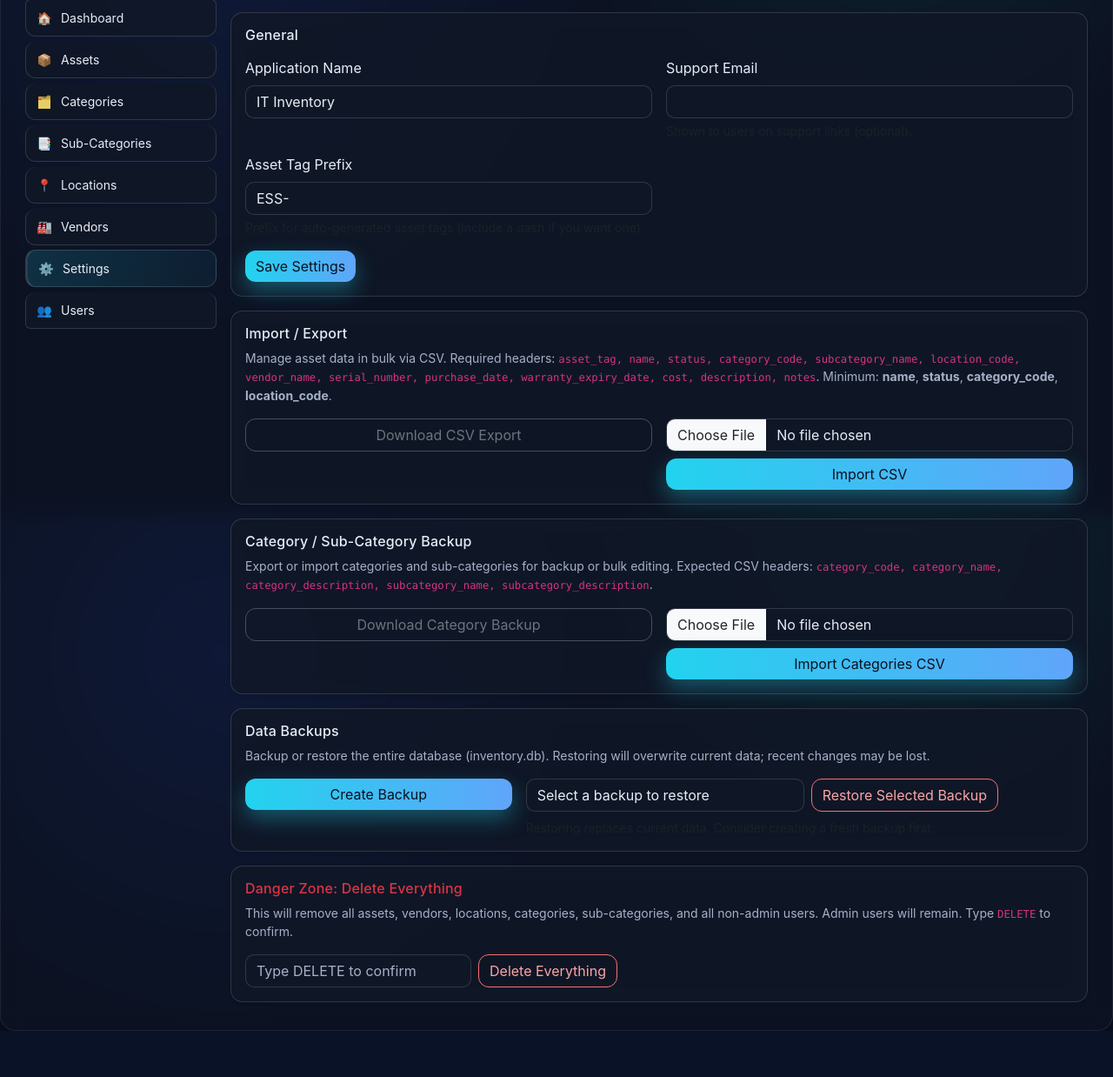
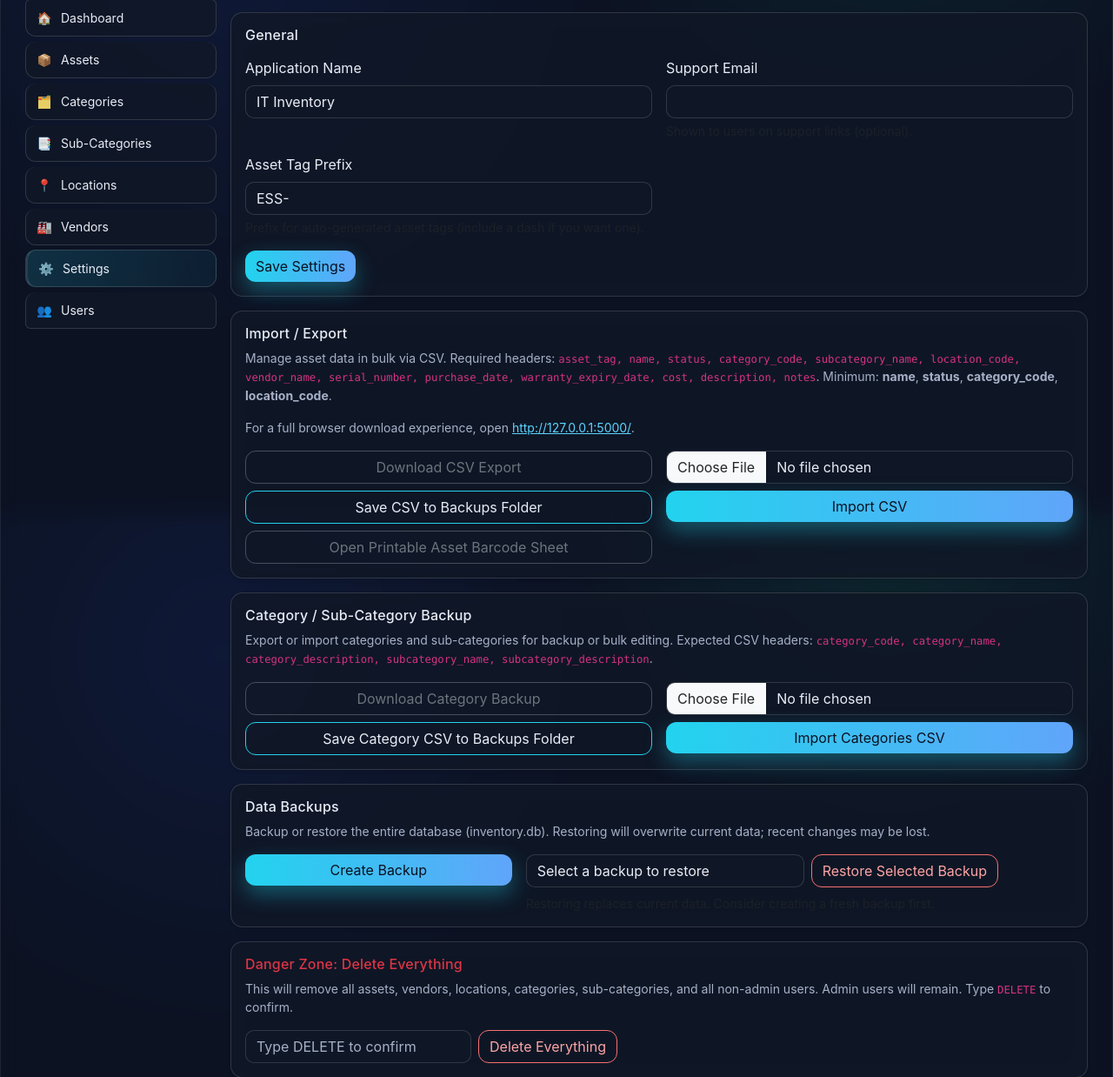
Before and after one commit to ItsCryp7iC/inventory-management-app, a Flask app: page /settings/ in a window 1280 px wide. Shown: the part 209-1447 px from the top of the page at 87% size. Before the commit the page ends 1394 px from the top, so only its background shows below. Run offline with Flask 3, Linux system fonts and the light colour scheme; a user stored in the database is signed in; some libraries are stand-ins or nearby versions.

Commit message:
Added printable barcode labels—per-asset label page and an A4 sheet of compact CODE128 tags via Settings. Included new 'Open Printable Asset Barcode Sheet' action and ensured model-safe rendering for barcodes

```diff
--- a/app/assets/routes.py
+++ b/app/assets/routes.py
@@ -794,6 +794,13 @@
     return render_template("assets/move.html", asset=asset, locations=locations)
 
 
+@bp.route("/<int:asset_id>/label")
+@login_required
+def asset_label(asset_id):
+    asset = Asset.query.get_or_404(asset_id)
+    return render_template("assets/label.html", asset=asset)
+
+
 @bp.route("/<int:asset_id>/delete", methods=["POST"])
 @admin_required
 def delete_asset(asset_id):
--- a/app/settings/routes.py
+++ b/app/settings/routes.py
@@ -12,6 +12,7 @@
 from app.auth.decorators import admin_required
 from app.extensions import db
 from app.models import Setting, Asset, AssetEvent, AssetTagSequence, Location, Category, SubCategory, Vendor, User
+from app.assets.routes import EXPORT_HEADERS
 
 
 def get_setting_value(key: str, default=None):
@@ -128,6 +129,14 @@
     return redirect(url_for("settings.general_settings"))
 
 
+@bp.route("/asset-labels")
+@login_required
+@admin_required
+def asset_labels_sheet():
+    assets = Asset.query.order_by(Asset.asset_tag.asc()).all()
+    return render_template("assets/labels_sheet.html", assets=assets)
+
+
 @bp.route("/backup", methods=["POST"])
 @login_required
 @admin_required
@@ -176,3 +185,92 @@
         flash(f"Restore failed: {exc}", "danger")
 
     return redirect(url_for("settings.general_settings"))
+
+
+@bp.route("/backup/assets-csv", methods=["POST"])
+@login_required
+@admin_required
+def backup_assets_csv_to_file():
+    data_dir = Path(os.environ.get("INVENTORY_DATA_DIR", Path.cwd() / "data"))
+    backup_dir = data_dir.parent / "Data Backups"
+    backup_dir.mkdir(parents=True, exist_ok=True)
+
+    # Get all assets
+    assets = Asset.query.all()
+    timestamp = datetime.now().strftime("%Y%m%d-%H%M%S")
+    dest = backup_dir / f"assets-export-{timestamp}.csv"
+
+    try:
+        import io, csv
+        output = io.StringIO()
+        writer = csv.writer(output)
+        writer.writerow(EXPORT_HEADERS)
+        for a in assets:
+            writer.writerow([
+                a.asset_tag or "",
+                a.name or "",
+                a.status or "",
+                a.category.code if a.category else "",
+                a.subcategory.name if a.subcategory else "",
+                a.location.code if a.location else "",
+                a.vendor.name if a.vendor else "",
+                a.serial_number or "",
+                a.purchase_date or "",
+                a.warranty_expiry_date or "",
+                a.cost or "",
+                (a.description or "").replace("\n", " ").strip(),
+                (a.notes or "").replace("\n", " ").strip(),
+            ])
+        with open(dest, "w", encoding="utf-8", newline="") as f:
+            f.write(output.getvalue())
+        flash(f"Assets CSV saved to backups: {dest.name}", "success")
+    except Exception as exc:
+        flash(f"Assets CSV backup failed: {exc}", "danger")
+
+    return redirect(url_for("settings.general_settings"))
+
+
+@bp.route("/backup/categories-csv", methods=["POST"])
+@login_required
+@admin_required
+def backup_categories_csv_to_file():
+    data_dir = Path(os.environ.get("INVENTORY_DATA_DIR", Path.cwd() / "data"))
+    backup_dir = data_dir.parent / "Data Backups"
+    backup_dir.mkdir(parents=True, exist_ok=True)
+
+    timestamp = datetime.now().strftime("%Y%m%d-%H%M%S")
+    dest = backup_dir / f"categories-export-{timestamp}.csv"
+
+    try:
+        import io, csv
+        output = io.StringIO()
+        writer = csv.writer(output)
+        writer.writerow(["category_code", "category_name", "category_description", "subcategory_name", "subcategory_description"])
+
+        categories = Category.query.order_by(Category.code.asc()).all()
+        for cat in categories:
+            if cat.subcategories:
+                for sc in cat.subcategories:
+                    writer.writerow([
+                        cat.code or "",
+                        cat.name or "",
+                        cat.description or "",
+                        sc.name or "",
+                        sc.description or "",
+                    ])
+            else:
+                writer.writerow([
+                    cat.code or "",
+                    cat.name or "",
+                    cat.description or "",
+                    "",
+                    "",
+                ])
+
+        with open(dest, "w", encoding="utf-8", newline="") as f:
+            f.write(output.getvalue())
+        flash(f"Categories CSV saved to backups: {dest.name}", "success")
+    except Exception as exc:
+        flash(f"Categories CSV backup failed: {exc}", "danger")
+
+    return redirect(url_for("settings.general_settings"))
--- a/app/templates/base.html
+++ b/app/templates/base.html
@@ -158,6 +158,35 @@
 <script>
     (function() {
         // No custom frame controls in native frame mode
+
+        // In pywebview, handle downloads via fetch+blob to bypass blocked native downloads
+        if (window.pywebview) {
+            document.querySelectorAll('a[data-download="true"]').forEach(function(a) {
+                a.addEventListener('click', async function (e) {
+                    e.preventDefault();
+                    try {
+                        const resp = await fetch(a.href, { credentials: "include" });
+                        if (!resp.ok) throw new Error("Download failed");
+                        const blob = await resp.blob();
+                        let filename = "export.csv";
+                        const cd = resp.headers.get("Content-Disposition");
+                        if (cd && cd.indexOf("filename=") !== -1) {
+                            filename = cd.split("filename=")[1].replace(/["']/g, "").trim();
+                        }
+                        const url = URL.createObjectURL(blob);
+                        const link = document.createElement("a");
+                        link.href = url;
+                        link.download = filename;
+                        document.body.appendChild(link);
+                        link.click();
+                        document.body.removeChild(link);
+                        URL.revokeObjectURL(url);
+                    } catch (err) {
+                        alert("Download failed: " + err.message);
+                    }
+                });
+            });
+        }
     })();
 </script>
 
--- a/app/templates/settings/index.html
+++ b/app/templates/settings/index.html
@@ -58,10 +58,21 @@
             Manage asset data in bulk via CSV. Required headers: <code>{{ export_headers|join(', ') }}</code>.
             Minimum: <strong>name</strong>, <strong>status</strong>, <strong>category_code</strong>, <strong>location_code</strong>.
         </p>
+        <p class="text-muted small mb-3">
+            For a full browser download experience, open
+            <a href="http://127.0.0.1:5000/" target="_blank">http://127.0.0.1:5000/</a>.
+        </p>
         <div class="row g-3">
-            <div class="col-12 col-md-6">
-                <a href="{{ url_for('assets.list_assets', export='csv') }}" class="btn btn-outline-secondary w-100">
+            <div class="col-12 col-md-6 d-flex flex-column gap-2">
+                <a href="{{ url_for('assets.list_assets', export='csv') }}" class="btn btn-outline-secondary w-100" data-download="true">
                     Download CSV Export
+                </a>
+                <form method="post" action="{{ url_for('settings.backup_assets_csv_to_file') }}">
+                    <input type="hidden" name="csrf_token" value="{{ csrf_token() }}">
+                    <button type="submit" class="btn btn-outline-primary w-100">Save CSV to Backups Folder</button>
+                </form>
+                <a href="{{ url_for('settings.asset_labels_sheet') }}" class="btn btn-outline-secondary w-100" target="_blank">
+                    Open Printable Asset Barcode Sheet
                 </a>
             </div>
             <div class="col-12 col-md-6">
@@ -83,10 +94,14 @@
             <code>category_code, category_name, category_description, subcategory_name, subcategory_description</code>.
         </p>
         <div class="row g-3">
-            <div class="col-12 col-md-6">
-                <a href="{{ url_for('categories.export_categories') }}" class="btn btn-outline-secondary w-100">
+            <div class="col-12 col-md-6 d-flex flex-column gap-2">
+                <a href="{{ url_for('categories.export_categories') }}" class="btn btn-outline-secondary w-100" data-download="true">
                     Download Category Backup
                 </a>
+                <form method="post" action="{{ url_for('settings.backup_categories_csv_to_file') }}">
+                    <input type="hidden" name="csrf_token" value="{{ csrf_token() }}">
+                    <button type="submit" class="btn btn-outline-primary w-100">Save Category CSV to Backups Folder</button>
+                </form>
             </div>
             <div class="col-12 col-md-6">
                 <form method="post" action="{{ url_for('categories.import_categories') }}" enctype="multipart/form-data" class="d-flex flex-column gap-2">
```
Also changed, not shown: app/templates/assets/label.html (added, +83 -0 lines), app/templates/assets/labels_sheet.html (added, +98 -0 lines).
